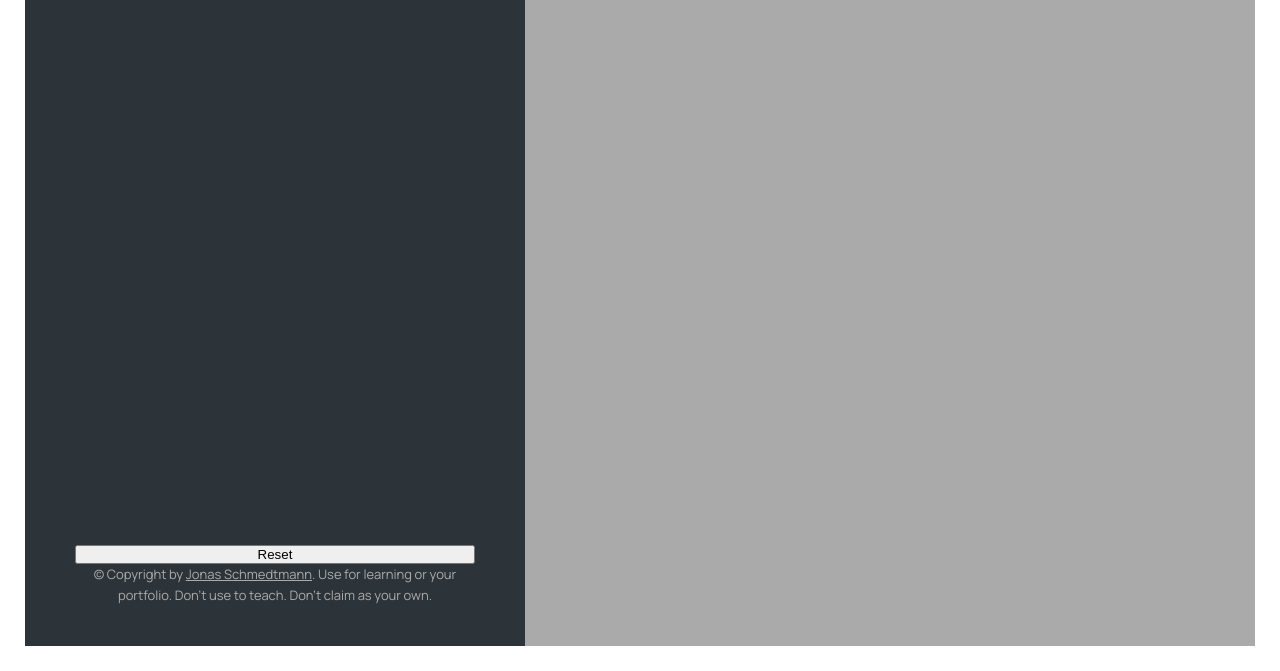
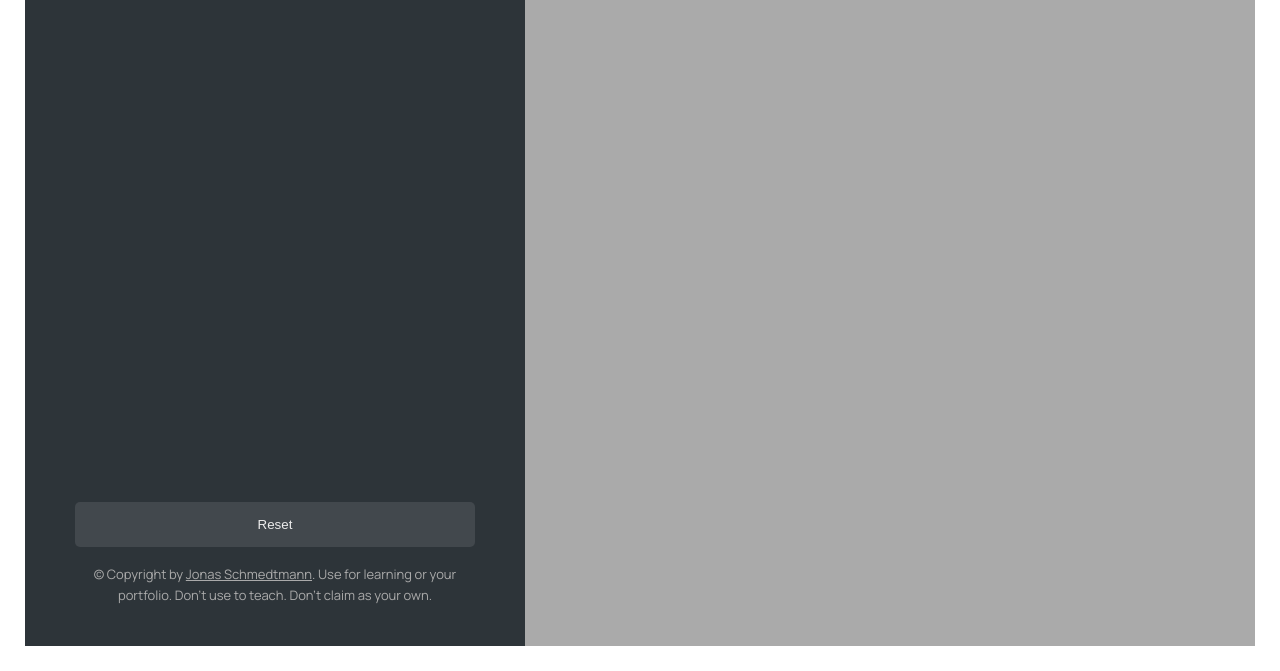
Before and after one commit to aleck156/mapty, a plain HTML site: page index.html in a window 1280 px wide. Shown: the part 129-800 px from the top of the page. Drawn offline with nearby package versions, Linux system fonts and the light colour scheme.

Commit message:
set up reset button styling

```diff
--- a/style.css
+++ b/style.css
@@ -218,3 +218,12 @@ a:visited {
 .cycling-popup .leaflet-popup-content-wrapper {
   border-left: 5px solid var(--color-brand--1);
 }
+
+.resetData {
+  background-color: var(--color-dark--2);
+  border-radius: 5px;
+  padding: 1.5rem 2.75rem;
+  margin-bottom: 1.75rem;
+  color: var(--color-light--2);
+  border: none;
+}
```
